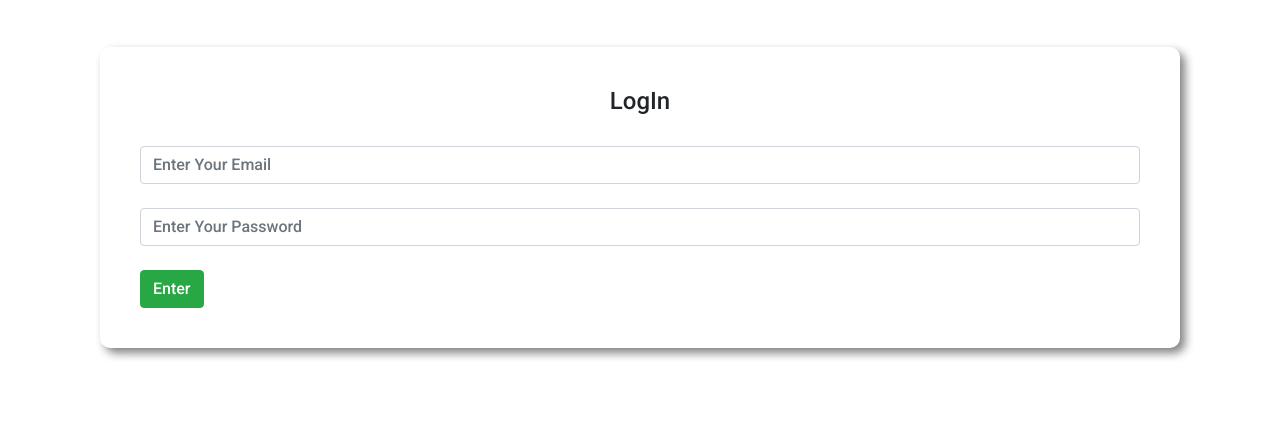
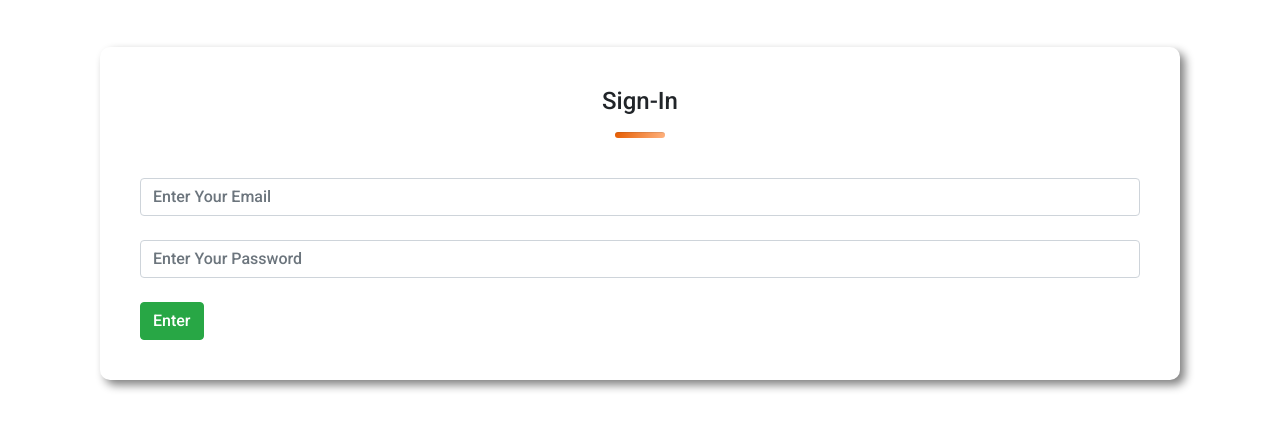
Before and after one commit to razwanhossainifaz/pioneer-bank, a plain HTML site: page index.html in a window 1280 px wide. Shown: the part 173-602 px from the top of the page. Drawn offline with nearby package versions, Linux system fonts and the light colour scheme.

Commit message:
pioneer bank done

```diff
--- a/index.html
+++ b/index.html
@@ -13,7 +13,8 @@
         <h1 class="text-center">Welcome to the Pioneer Bank of Ifaz</h1>
         <hr class= "hr-style">
         <div class="submit-area">
-            <h4 class= "text-center login-style">LogIn</h4>
+            <h4 class= "text-center login-style">Sign-In</h4>
+            <hr class="login-hr-style">
             <input class="form-control" type="email" name="email" placeholder="Enter Your Email">
             <br>
             <input class="form-control" type="password" name="password" placeholder="Enter Your Password">
--- a/style.css
+++ b/style.css
@@ -16,9 +16,16 @@ hr{
     border-radius: 5px;
     background-image: linear-gradient(120deg, #e65c00, #ffb380);
 }
-.login-style{
+.login-hr-style{
+    width: 50px;
+    height: 5px;
+    margin-bottom: 40px;
+    border-radius: 5px;
+    background-image: linear-gradient(120deg, #e65c00, #ffb380);
+}
+/* .login-style{
     margin-bottom: 30px;
-}
+} */
 .submit-area{
     margin-top: 50px;
     border-radius: 10px;
```
